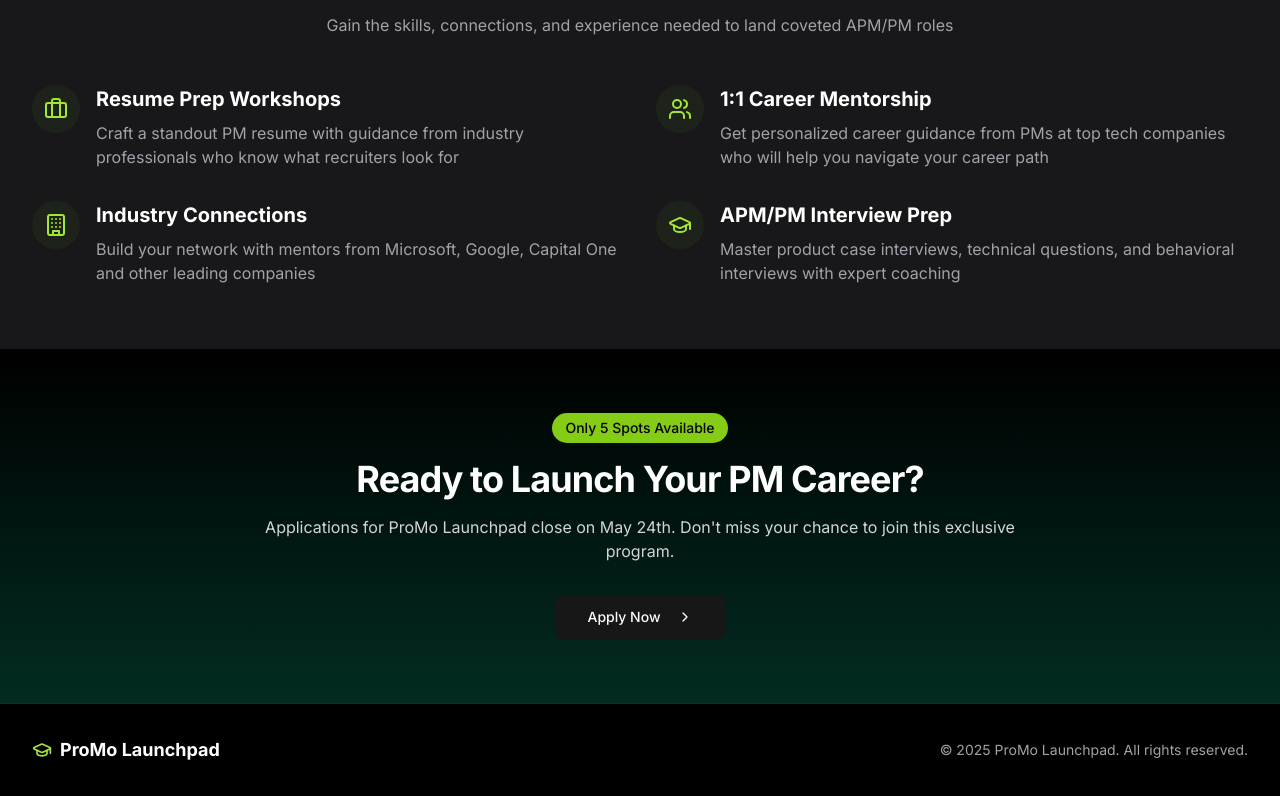
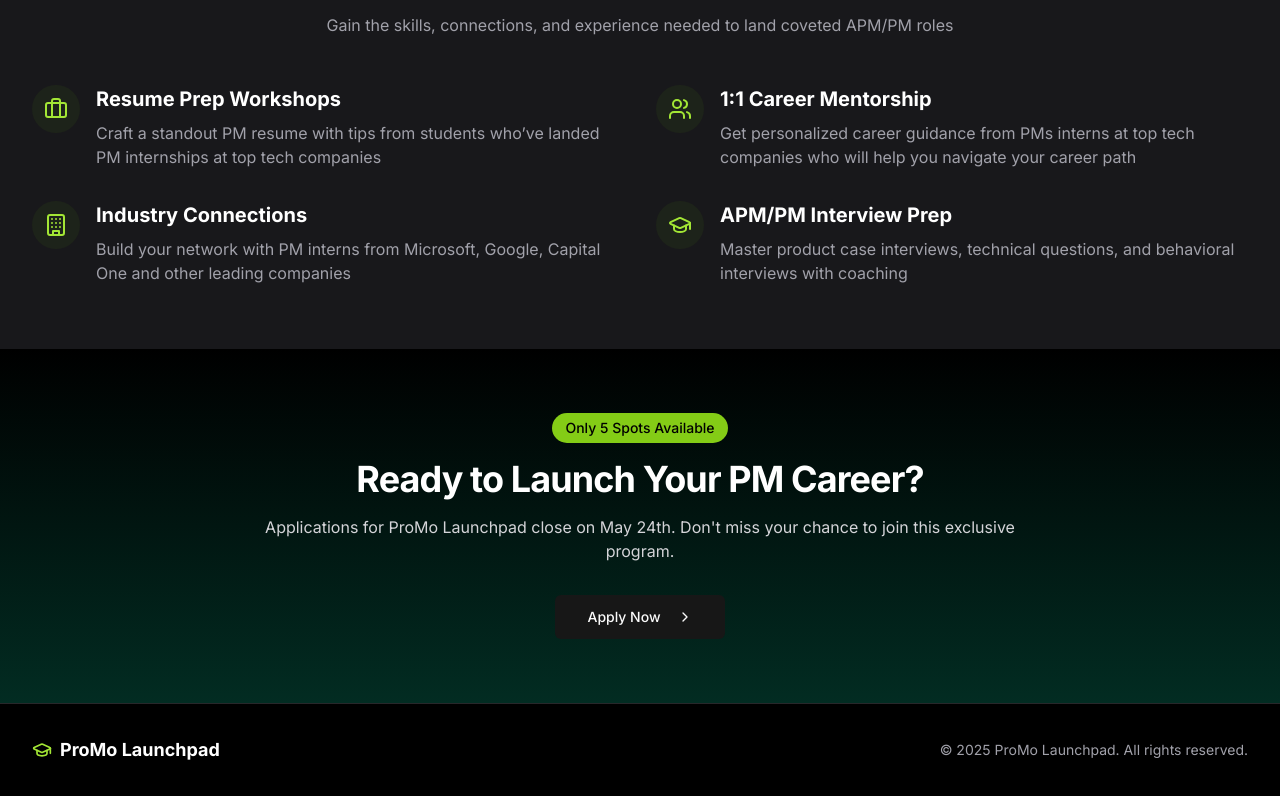
Before and after one commit to shrey150/promo-launchpad, a Next.js app: page / in a window 1280 px wide. Shown: the part 1528-2324 px from the top of the page. Built offline with nearby package versions, Linux system fonts and the light colour scheme.

Commit message:
Update page.tsx

```diff
--- a/app/page.tsx
+++ b/app/page.tsx
@@ -216,8 +216,7 @@ export default function LandingPage() {
                                 <div>
                                     <h3 className="text-xl font-bold">Resume Prep Workshops</h3>
                                     <p className="mt-2 text-zinc-400">
-                                        Craft a standout PM resume with guidance from industry professionals who know what recruiters look
-                                        for
+                                        Craft a standout PM resume with tips from students who’ve landed PM internships at top tech companies
                                     </p>
                                 </div>
                             </div>
@@ -228,7 +227,7 @@ export default function LandingPage() {
                                 <div>
                                     <h3 className="text-xl font-bold">1:1 Career Mentorship</h3>
                                     <p className="mt-2 text-zinc-400">
-                                        Get personalized career guidance from PMs at top tech companies who will help you navigate your
+                                        Get personalized career guidance from PMs interns at top tech companies who will help you navigate your
                                         career path
                                     </p>
                                 </div>
@@ -240,7 +239,7 @@ export default function LandingPage() {
                                 <div>
                                     <h3 className="text-xl font-bold">Industry Connections</h3>
                                     <p className="mt-2 text-zinc-400">
-                                        Build your network with mentors from Microsoft, Google, Capital One and other leading companies
+                                        Build your network with PM interns from Microsoft, Google, Capital One and other leading companies
                                     </p>
                                 </div>
                             </div>
@@ -251,7 +250,7 @@ export default function LandingPage() {
                                 <div>
                                     <h3 className="text-xl font-bold">APM/PM Interview Prep</h3>
                                     <p className="mt-2 text-zinc-400">
-                                        Master product case interviews, technical questions, and behavioral interviews with expert coaching
+                                        Master product case interviews, technical questions, and behavioral interviews with coaching
                                     </p>
                                 </div>
                             </div>
```
